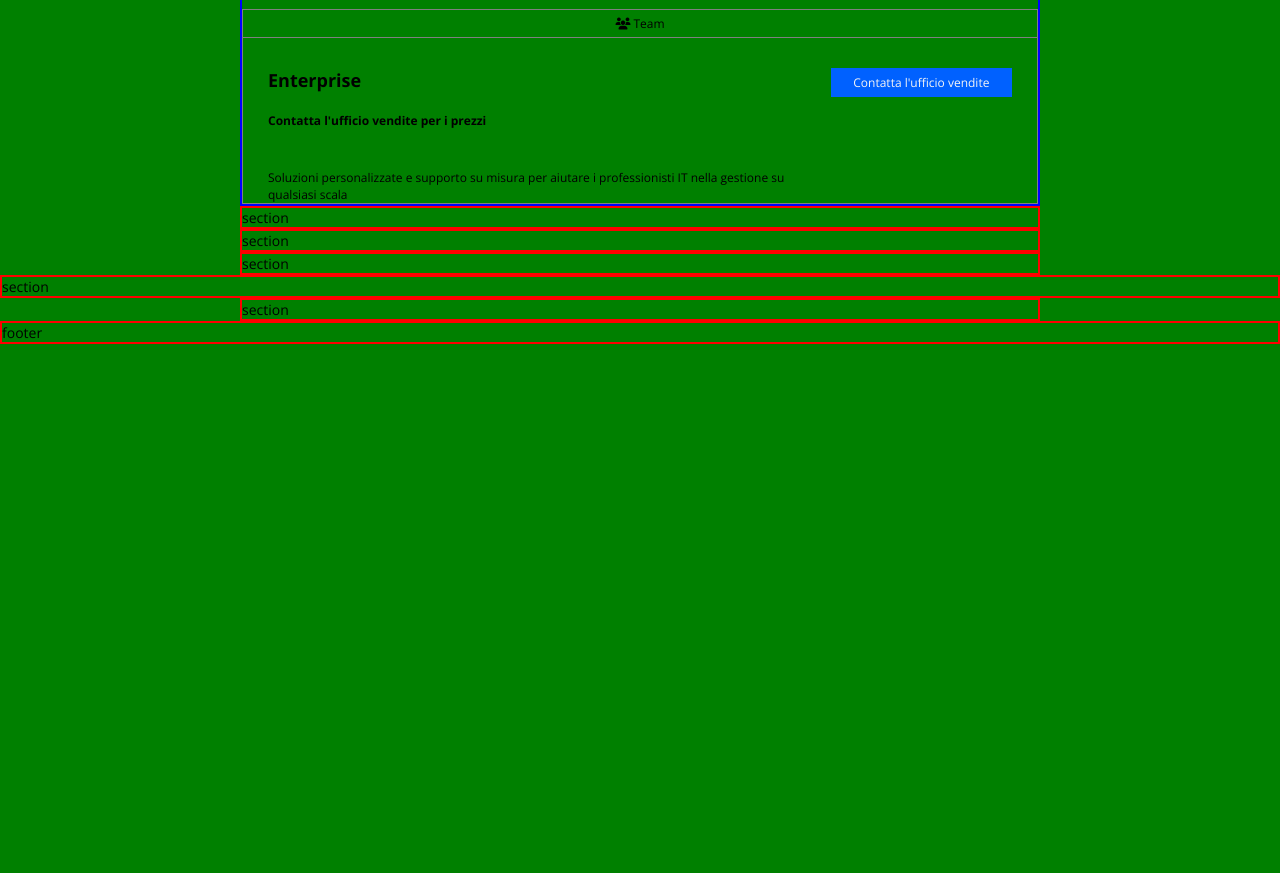
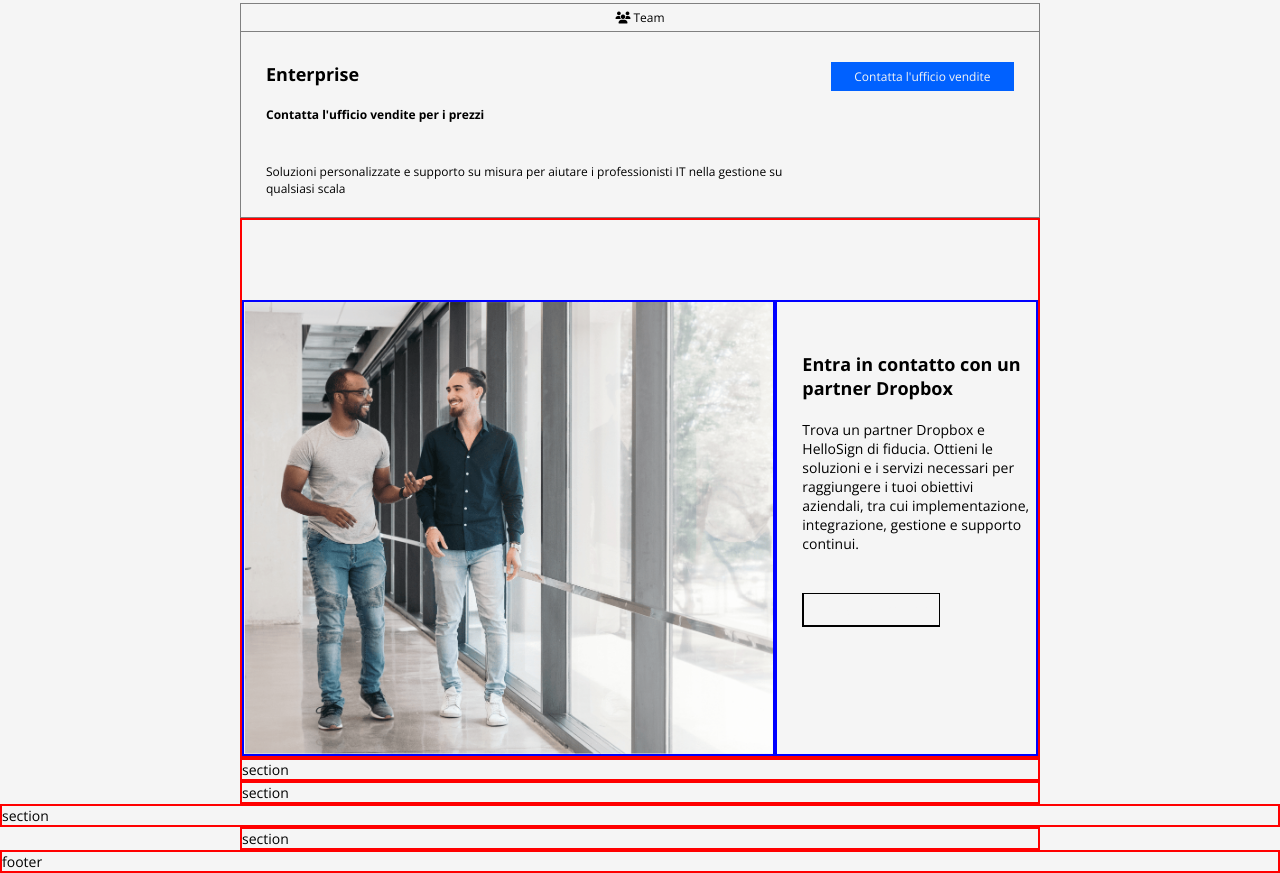
Before and after one commit to danielbosa/htmlcss-dropbox, a plain HTML site: page index.html in a window 1280 px wide. Shown: the part 1639-2512 px from the top of the page. Before the commit the page ends 1983 px from the top, so only its background shows below. Drawn offline with nearby package versions, Linux system fonts and the light colour scheme.

Commit message:
Section Partner almost done. To do: fix button (a) decoration

```diff
--- a/index.html
+++ b/index.html
@@ -47,7 +47,7 @@
                 </div>
             </div>
         </div>
-        <section class="debug2 container-800 mg-auto pd-t-80">
+        <section class="container-800 mg-auto pd-t-80">
             <h2>Trova il piano business che fa per te</h2>
             <div class="mg-t-40">
                 <input type="radio" id="monthly" name="plan" value="monthly">
@@ -185,10 +185,11 @@
             </div>
 <!-- BR o padding? -->
             <br>
+            <!-- Enterprise 2 -->
             <div class="plan-border">
                 <div class="txt-center plan-name pd-5"><i class="fa-solid fa-users"></i> Team</div>
-                <div class="d-flex sp-between pd-r-25 pd-l-25 pd-t-30">
-                    <div>
+                <div class="d-flex sp-between pd-r-25 pd-l-25 pd-t-30 pd-b-20">
+                    <div class="">
                         <h3 class="pd-b-20">Enterprise</h3>
 <!-- div o p? -->
                         <p class="pd-b-40"><strong>Contatta l'ufficio vendite per i prezzi</strong></p>
@@ -200,7 +201,16 @@
                 </div>
             </div>
         </section>
-        <section class="debug1 container-800 mg-auto">section</section>
+        <section class="debug1 container-800 mg-auto pd-t-80 d-flex">
+            <div class="debug2 right">
+                <img src="./img/partner.png" alt="Dropbox partner">
+            </div>
+            <div class="debug2 left  pd-l-25">
+                    <h3 class="pd-t-50">Entra in contatto con un partner Dropbox</h3>
+                    <p class="pd-t-20 pd-b-40">Trova un partner Dropbox e HelloSign di fiducia. Ottieni le soluzioni e i servizi necessari per raggiungere i tuoi obiettivi aziendali, tra cui implementazione, integrazione, gestione e supporto continui.</p>
+                    <a href="" class="btn-2">Trova un partner</a>
+            </div>
+        </section>
         <section class="debug1 container-800 mg-auto">section</section>
         <section class="debug1 container-800 mg-auto">section</section>
         <section class="debug1 width-100 mg-auto">section</section>
--- a/style.css
+++ b/style.css
@@ -13,9 +13,13 @@ img{
     width: 100%;
 }
 
+img:NOT(header img){
+    display: block;
+}
+
 body{
     font-family: 'Open Sans', sans-serif;
-    background-color: green;
+    background-color: var(--color-mainblock);
     color: #000000;
     font-size: 14px;
 }
@@ -298,6 +302,10 @@ hr{
     padding-top: 30px;
 }
 
+.pd-t-50{
+    padding-top: 50px;
+}
+
 .pd-t-80{
     padding-top: 80px;
 }
@@ -329,6 +337,25 @@ hr{
 
 .btn-full{
     width: 100%;
+}
+
+/* ATTN */
+/* |||||||||||||||||||||||| */
+/* CAMBIARE NOME A btn2 */
+
+.btn2{
+    width: calc(100% / 3 - 55px);
+}
+
+.btn-2{
+    color: black;
+    background-color: var(--color-mainblock);
+    padding: 6px 12px;
+    display: inline-block;
+    border-top: 1px solid black;
+    border-right: 1px solid black;
+    border-bottom: 2px solid black;
+    border-left: 2px solid black;
 }
 
 /* decoration */
@@ -363,7 +390,3 @@ a:NOT(.a-std):hover{
 .plan-border *:not(h3){
     font-size: 12px;
 }
-
-.btn2{
-    width: calc(100% / 3 - 55px);
-}
```
